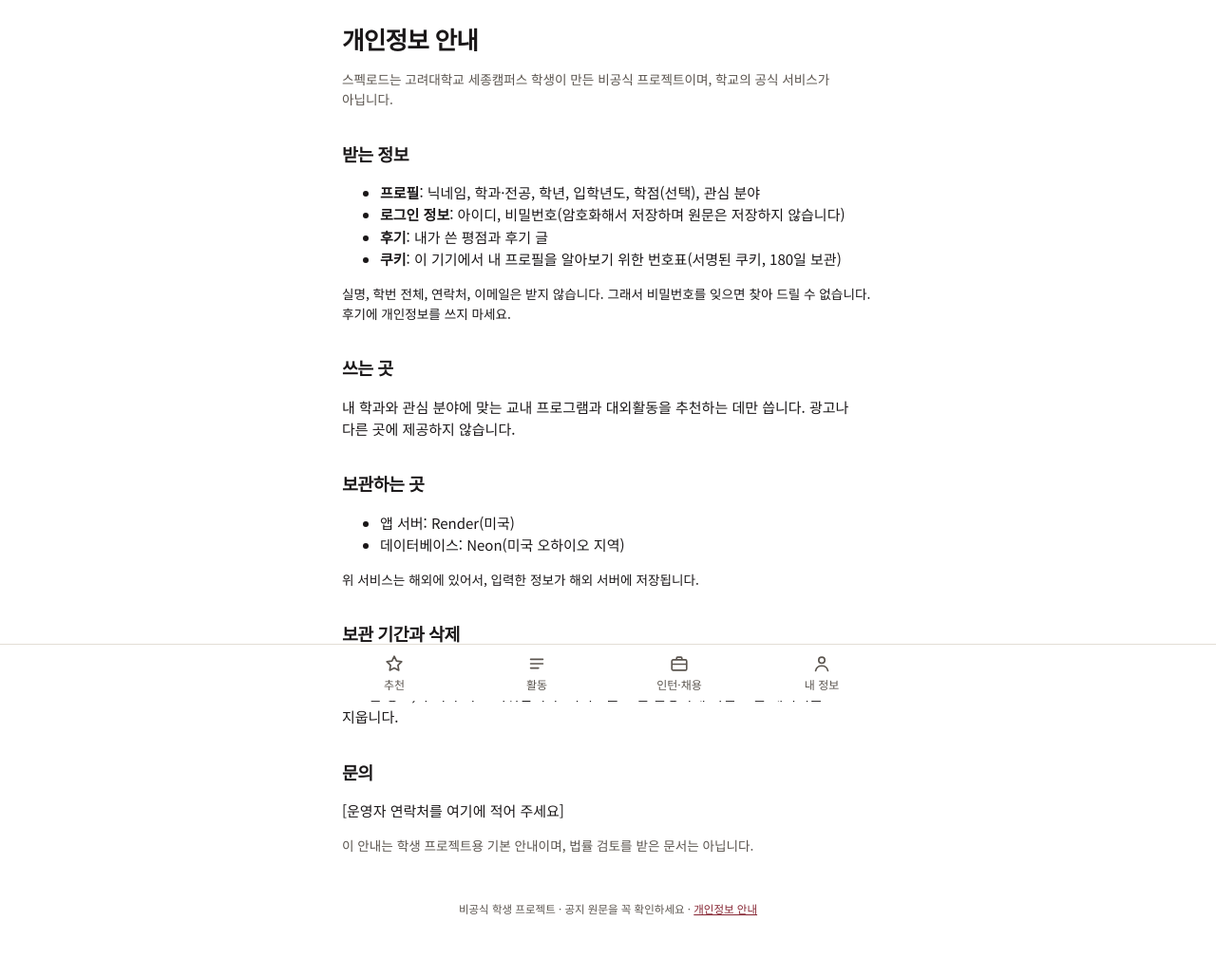
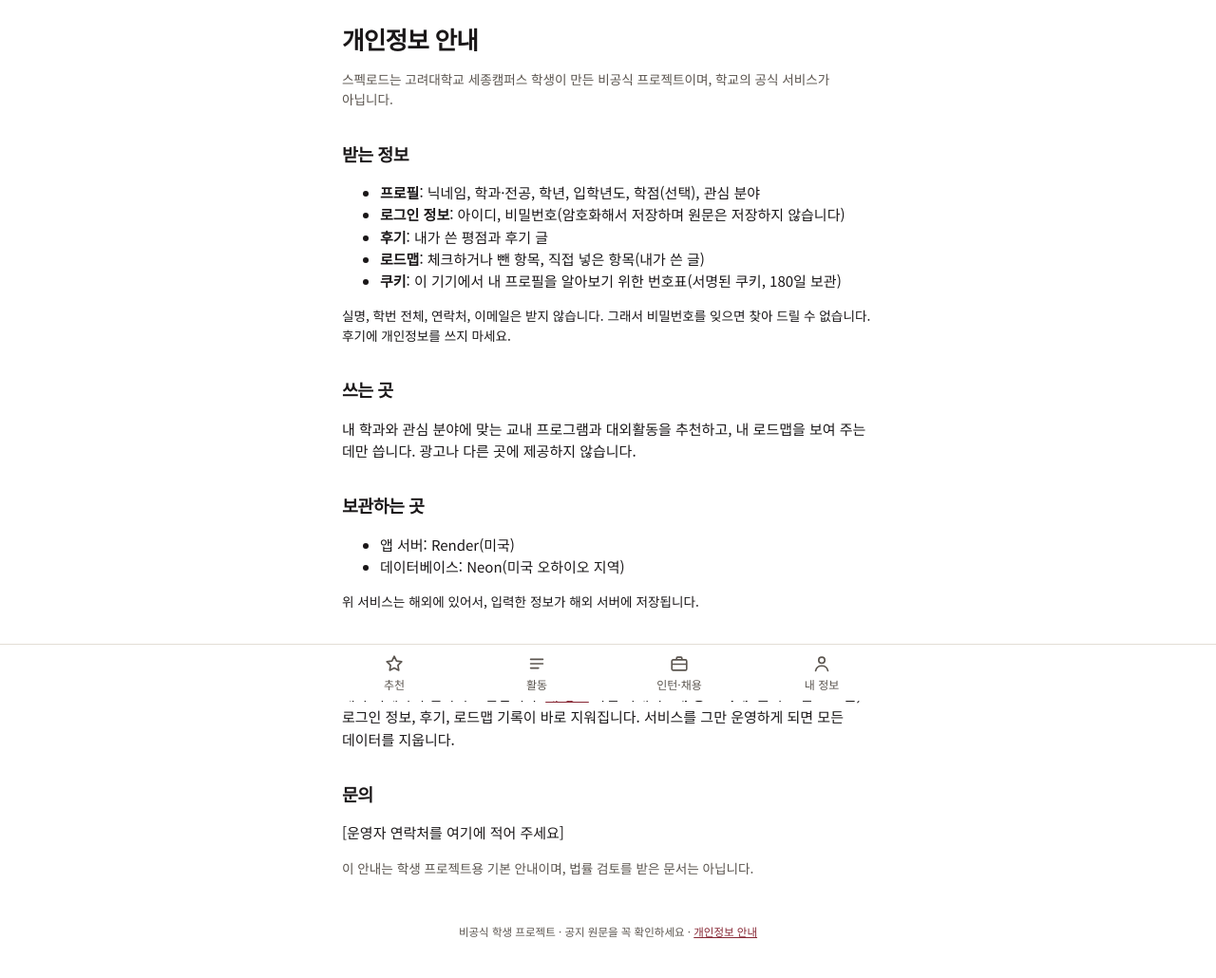
Before and after one commit to Kim-straw/ye, a FastAPI app: page /privacy in a window 1280 px wide. Shown: the part 62-1092 px from the top of the page at 95% size. Before the commit the page ends 1026 px from the top, so only its background shows below. Run offline with FastAPI, Linux system fonts and the light colour scheme; parts of the project's set-up code (start-up, migrations or seed data) failed here and were passed over.

Commit message:
로드맵 ③: 내 정보 삭제 때 로드맵 기록도 지우고, 개인정보 안내에 로드맵 저장 항목 추가
Co-Authored-By: Claude Opus 5.5 <noreply@anthropic.com>
Claude-Session: https://claude.ai/code/session_016mSzT82Cpsf6jfgD7kXXrW

```diff
--- a/spec-platform/app/main.py
+++ b/spec-platform/app/main.py
@@ -20,7 +20,7 @@ from sqlalchemy import func, select
 from sqlalchemy.orm import Session
 
 from . import accounts, logic, roadmap, rss_import, security, seed
-from .db import Department, Job, Opportunity, Review, School, Spec, Tag, User, UserSpec, get_db
+from .db import Department, Job, Opportunity, Review, RoadmapEntry, School, Spec, Tag, User, UserSpec, get_db
 
 BASE = Path(__file__).resolve().parent
 
@@ -443,11 +443,13 @@ def privacy(request: Request, user: User | None = Depends(current_user)):
 
 @app.post("/profile/delete")
 def delete_profile(confirm: str = Form(""), db: Session = Depends(get_db), user: User = Depends(require_user)):
-    """내 정보 삭제: 프로필과 내가 쓴 후기를 DB에서 지우고 쿠키도 지움"""
+    """내 정보 삭제: 프로필·로그인 정보·후기·로드맵 기록을 DB에서 지우고 쿠키도 지움"""
     if confirm != "yes":
         raise HTTPException(400, "삭제 확인란에 체크해 주세요")
     for r in db.scalars(select(Review).where(Review.user_id == user.id)).all():
         db.delete(r)
+    for e in db.scalars(select(RoadmapEntry).where(RoadmapEntry.user_id == user.id)).all():
+        db.delete(e)  # 로드맵 기록(체크·뺀 항목·직접 쓴 글)도 지움 (User 연결로도 지워지지만, 빠뜨리지 않게 직접 한 번 더)
     db.delete(user)  # 관심 분야 연결과 보유 스펙도 함께 지워짐
     db.commit()
     resp = RedirectResponse("/?deleted=1", status_code=303)
--- a/spec-platform/app/templates/privacy.html
+++ b/spec-platform/app/templates/privacy.html
@@ -9,12 +9,13 @@
   <li><b>프로필</b>: 닉네임, 학과·전공, 학년, 입학년도, 학점(선택), 관심 분야</li>
   <li><b>로그인 정보</b>: 아이디, 비밀번호(암호화해서 저장하며 원문은 저장하지 않습니다)</li>
   <li><b>후기</b>: 내가 쓴 평점과 후기 글</li>
+  <li><b>로드맵</b>: 체크하거나 뺀 항목, 직접 넣은 항목(내가 쓴 글)</li>
   <li><b>쿠키</b>: 이 기기에서 내 프로필을 알아보기 위한 번호표(서명된 쿠키, 180일 보관)</li>
 </ul>
 <p class="small">실명, 학번 전체, 연락처, 이메일은 받지 않습니다. 그래서 비밀번호를 잊으면 찾아 드릴 수 없습니다. 후기에 개인정보를 쓰지 마세요.</p>
 
 <h2 class="sec-title">쓰는 곳</h2>
-<p>내 학과와 관심 분야에 맞는 교내 프로그램과 대외활동을 추천하는 데만 씁니다. 광고나 다른 곳에 제공하지 않습니다.</p>
+<p>내 학과와 관심 분야에 맞는 교내 프로그램과 대외활동을 추천하고, 내 로드맵을 보여 주는 데만 씁니다. 광고나 다른 곳에 제공하지 않습니다.</p>
 
 <h2 class="sec-title">보관하는 곳</h2>
 <ul>
@@ -24,7 +25,7 @@
 <p class="small">위 서비스는 해외에 있어서, 입력한 정보가 해외 서버에 저장됩니다.</p>
 
 <h2 class="sec-title">보관 기간과 삭제</h2>
-<p>내가 삭제하기 전까지 보관합니다. <a href="/profile/new">내 정보</a> 화면 아래의 <b>"내 정보 삭제"</b>를 누르면 프로필, 로그인 정보, 후기가 바로 지워집니다. 서비스를 그만 운영하게 되면 모든 데이터를 지웁니다.</p>
+<p>내가 삭제하기 전까지 보관합니다. <a href="/profile/new">내 정보</a> 화면 아래의 <b>"내 정보 삭제"</b>를 누르면 프로필, 로그인 정보, 후기, 로드맵 기록이 바로 지워집니다. 서비스를 그만 운영하게 되면 모든 데이터를 지웁니다.</p>
 
 <h2 class="sec-title">문의</h2>
 <p>[운영자 연락처를 여기에 적어 주세요]</p>
--- a/spec-platform/app/templates/profile.html
+++ b/spec-platform/app/templates/profile.html
@@ -105,7 +105,7 @@
 <section class="sec">
 <h2>내 정보 삭제</h2>
 <form method="post" action="/profile/delete" class="form">
-  <p class="hint" style="margin:0">프로필과 후기를 모두 지웁니다. 되돌릴 수 없어요.</p>
+  <p class="hint" style="margin:0">프로필, 후기, 로드맵 기록을 모두 지웁니다. 되돌릴 수 없어요.</p>
   <label class="check"><input type="checkbox" name="confirm" value="yes" required> <span>확인했고 삭제합니다</span></label>
   <button class="btn ghost" type="submit" style="margin:0">내 정보 삭제</button>
 </form>
```
Also changed, not shown: spec-platform/tests/test_roadmap.py (+5 -0 lines).
